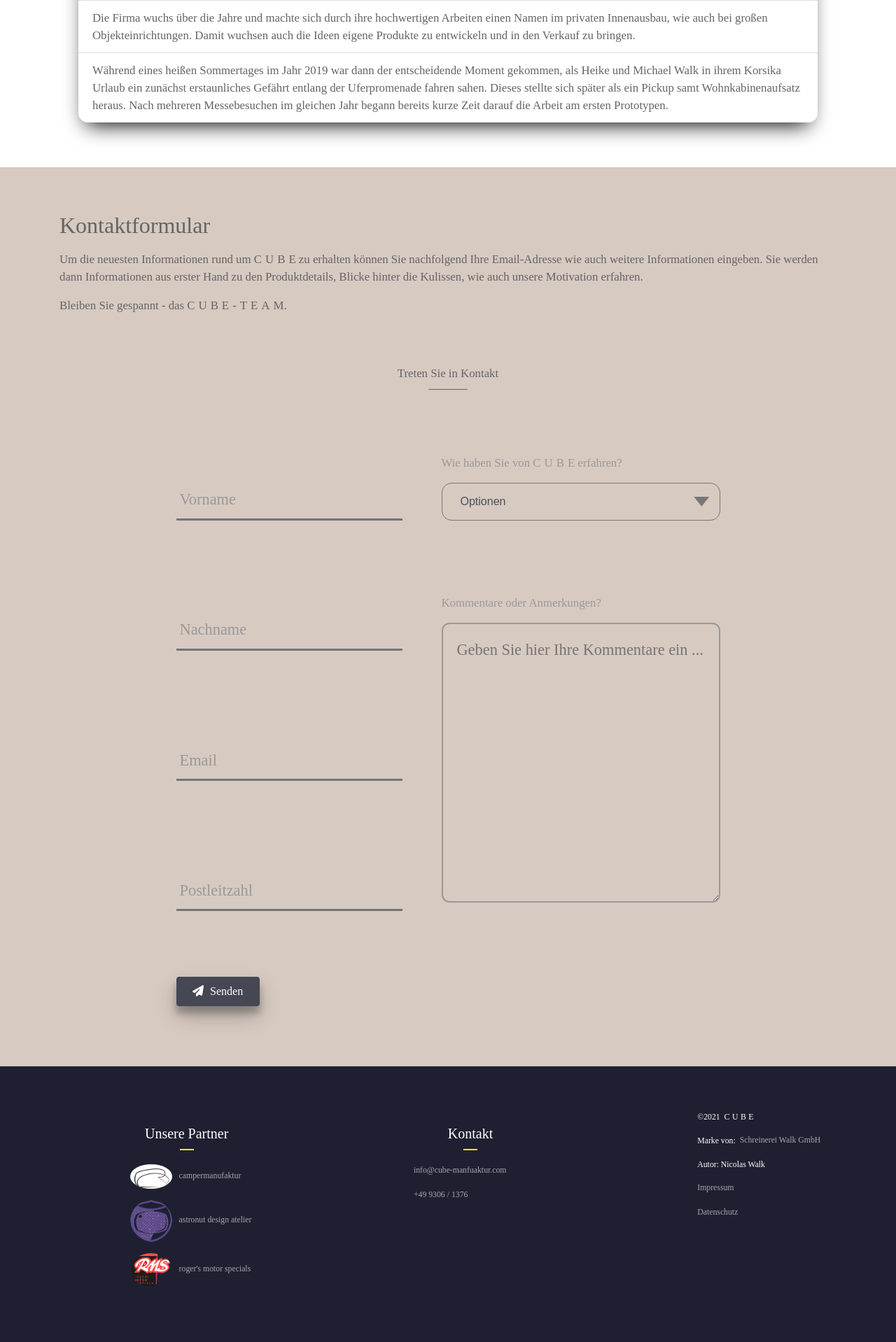
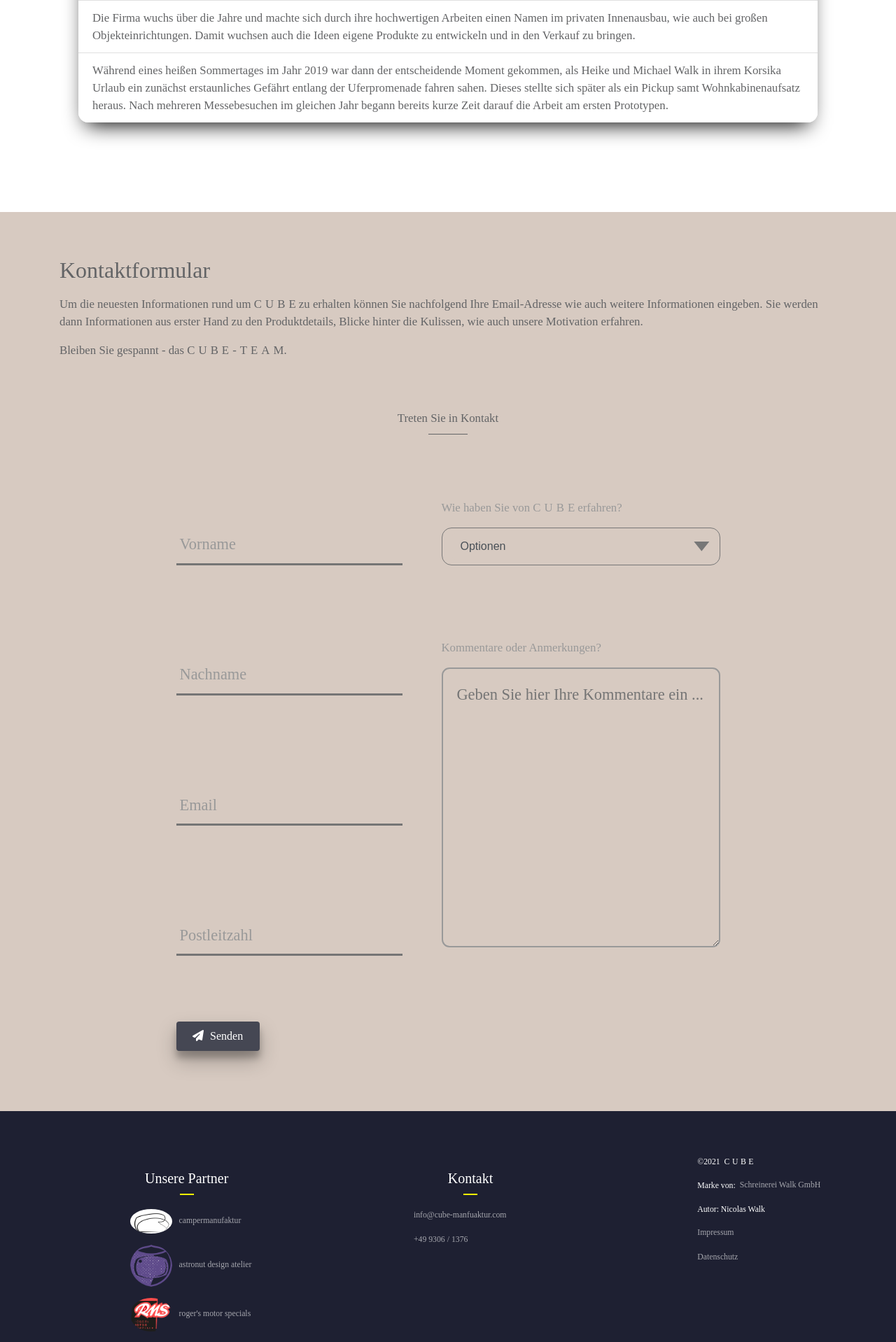
Before and after one commit to JohnyWalkerqu/JohnyWalkerqu.github.io, a PHP site: page / in a window 1280 px wide. Shown: the part 2237-4155 px from the top of the page at 70% size. Run offline with PHP 8.4, Linux system fonts and the light colour scheme; some libraries are stand-ins or nearby versions; some web fonts are replaced.

Commit message:
padding-bottom cube-section to 10%

```diff
--- a/css/master.css
+++ b/css/master.css
@@ -1862,7 +1862,7 @@ section {
 }
 
 #cube-section {
-  padding-bottom: 5%;
+  padding-bottom: 10%;
 }
 
 .section-content {
```
